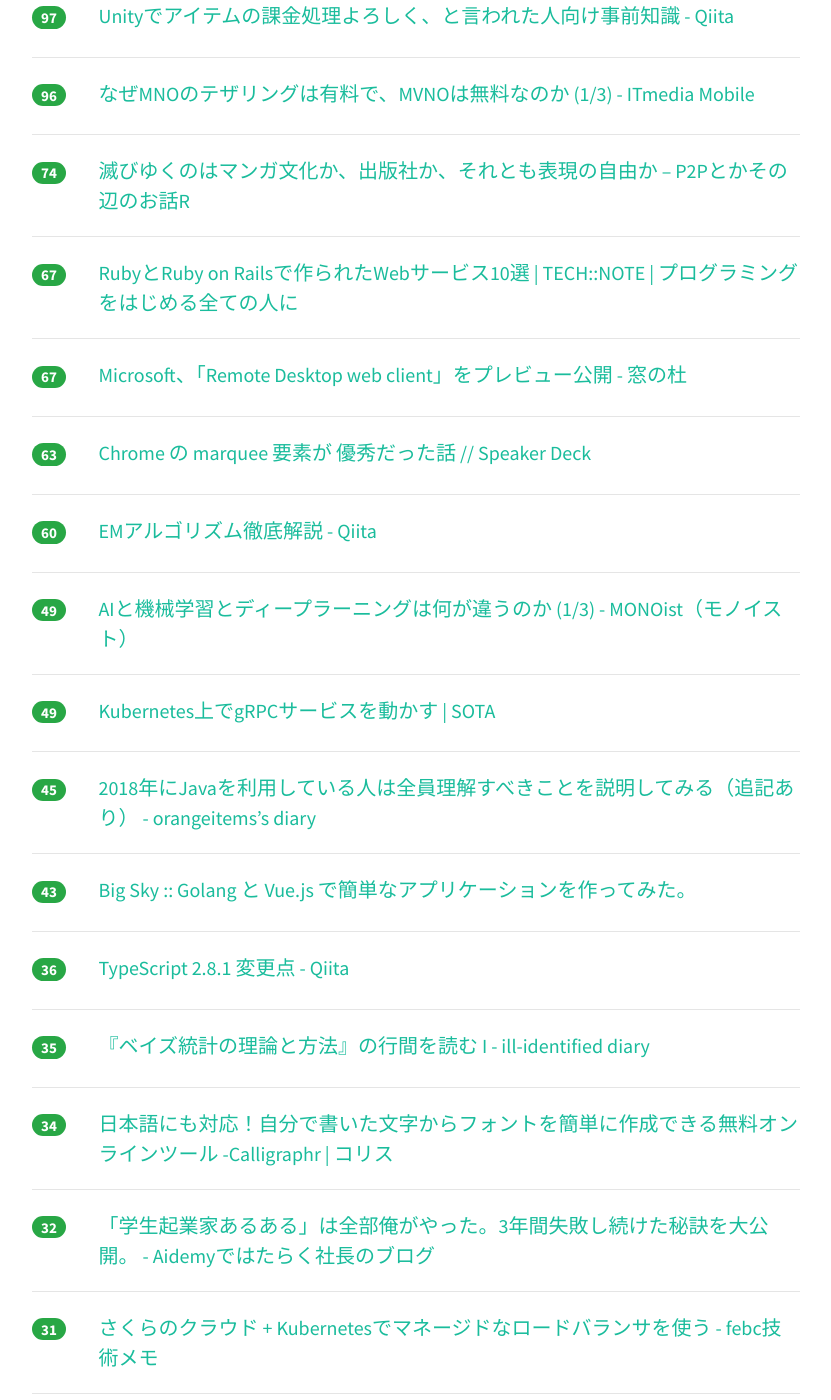
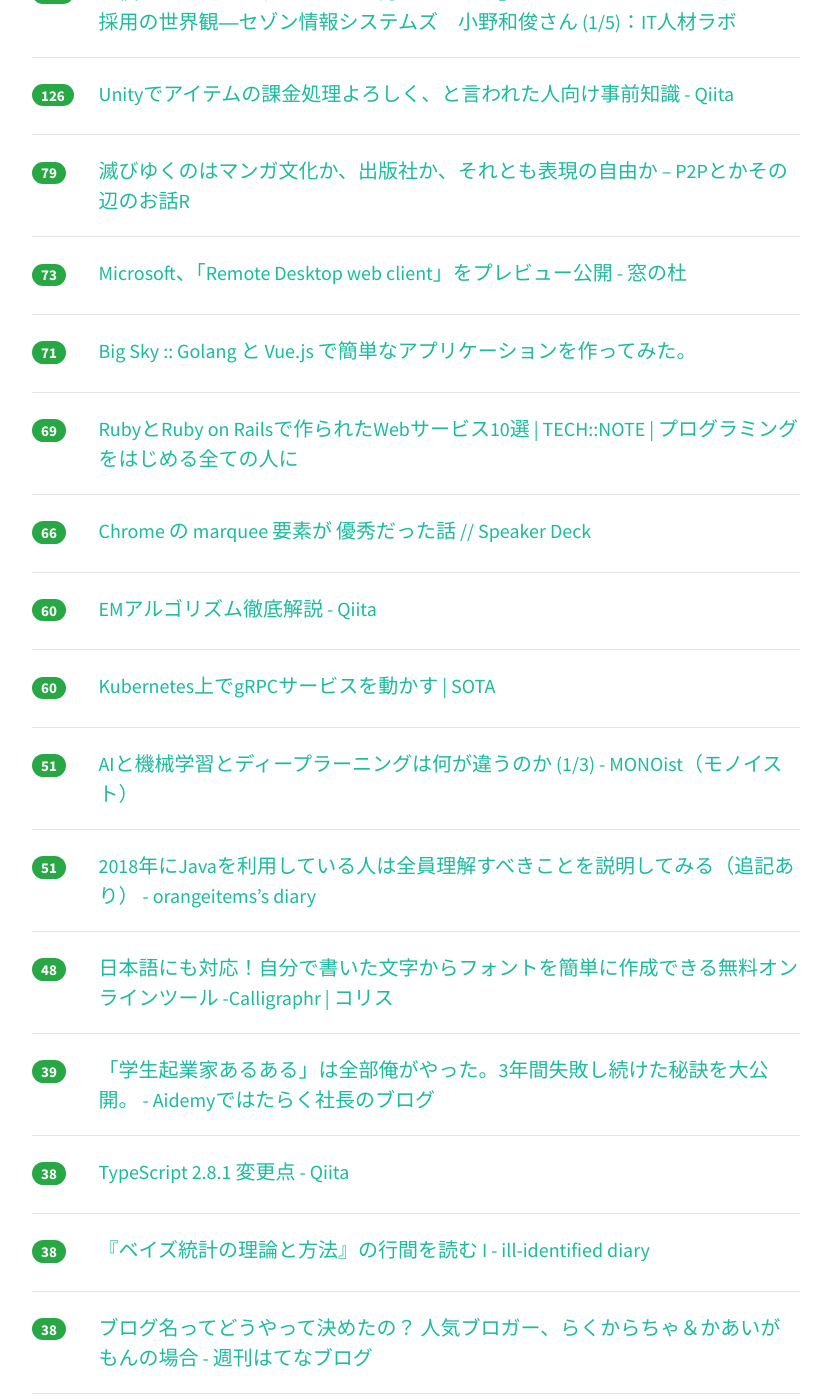
Before and after one commit to yatta47/hatena-matome-site, a Jekyll site: the page built from _posts/2018-03-30-hatena.md, in a window 1280 px wide and 1400 px high, scrolled down 598 px. Shown: the whole window, without its empty margins (224-1055 px from the left). Built offline with Jekyll 4.4.1, drawn with Linux system fonts in a browser that asks for light colours; nearby versions of some CDN libraries; some of the changed text lies outside the part shown.

Commit message:
Updated 2018-03-30

```diff
--- a/_posts/2018-03-30-hatena.md
+++ b/_posts/2018-03-30-hatena.md
@@ -1,48 +1,53 @@
 ---
 layout: post
 title:  "2018-03-30 はてぶIT"
-date:   2018-03-30 13:02:14
+date:   2018-03-30 14:01:30
 tags: [it-hotentry]
 ---
-35 件のデータあり
+38 件のデータあり
 
 <hr><div class="row">
-<div class="col-1"><span class="badge badge-pill badge-success h2">133</span></div>
+<div class="col-1"><span class="badge badge-pill badge-success h2">170</span></div>
 <div class="col-11"><a href='https://togetter.com/li/1213281' target='_blank'>死亡説・誘拐説・SCP説…考察が捗る西荻窪在住のバーチャルYouTuber『鳩羽つぐ』は「動画を投稿してる体の動画作品」なのでは - Togetter</a></div>
 </div>
 <hr>
 <div class="row">
-<div class="col-1"><span class="badge badge-pill badge-success h2">100</span></div>
+<div class="col-1"><span class="badge badge-pill badge-success h2">144</span></div>
+<div class="col-11"><a href='http://www.itmedia.co.jp/mobile/articles/1803/30/news054.html' target='_blank'>なぜMNOのテザリングは有料で、MVNOは無料なのか (1/3) - ITmedia Mobile</a></div>
+</div>
+<hr>
+<div class="row">
+<div class="col-1"><span class="badge badge-pill badge-success h2">133</span></div>
 <div class="col-11"><a href='https://itjinzai-lab.jp/article/detail/1004' target='_blank'>「僕らにオーガニックなコミュ力はいらない」―エンジニアによるエンジニア採用の世界観―セゾン情報システムズ　小野和俊さん (1/5)：IT人材ラボ</a></div>
 </div>
 <hr>
 <div class="row">
-<div class="col-1"><span class="badge badge-pill badge-success h2">97</span></div>
+<div class="col-1"><span class="badge badge-pill badge-success h2">126</span></div>
 <div class="col-11"><a href='https://qiita.com/neon-izm/items/132f034821e0daf5a2e3' target='_blank'>Unityでアイテムの課金処理よろしく、と言われた人向け事前知識 - Qiita</a></div>
 </div>
 <hr>
 <div class="row">
-<div class="col-1"><span class="badge badge-pill badge-success h2">96</span></div>
-<div class="col-11"><a href='http://www.itmedia.co.jp/mobile/articles/1803/30/news054.html' target='_blank'>なぜMNOのテザリングは有料で、MVNOは無料なのか (1/3) - ITmedia Mobile</a></div>
-</div>
-<hr>
-<div class="row">
-<div class="col-1"><span class="badge badge-pill badge-success h2">74</span></div>
+<div class="col-1"><span class="badge badge-pill badge-success h2">79</span></div>
 <div class="col-11"><a href='http://p2ptk.org/copyright/819' target='_blank'>滅びゆくのはマンガ文化か、出版社か、それとも表現の自由か – P2Pとかその辺のお話R</a></div>
 </div>
 <hr>
 <div class="row">
-<div class="col-1"><span class="badge badge-pill badge-success h2">67</span></div>
+<div class="col-1"><span class="badge badge-pill badge-success h2">73</span></div>
+<div class="col-11"><a href='https://forest.watch.impress.co.jp/docs/news/1114252.html' target='_blank'>Microsoft、「Remote Desktop web client」をプレビュー公開 - 窓の杜</a></div>
+</div>
+<hr>
+<div class="row">
+<div class="col-1"><span class="badge badge-pill badge-success h2">71</span></div>
+<div class="col-11"><a href='https://mattn.kaoriya.net/software/lang/go/20180330093346.htm' target='_blank'>Big Sky :: Golang と Vue.js で簡単なアプリケーションを作ってみた。</a></div>
+</div>
+<hr>
+<div class="row">
+<div class="col-1"><span class="badge badge-pill badge-success h2">69</span></div>
 <div class="col-11"><a href='https://tech-camp.in/note/technology/40581/' target='_blank'>RubyとRuby on Railsで作られたWebサービス10選 | TECH::NOTE | プログラミングをはじめる全ての人に</a></div>
 </div>
 <hr>
 <div class="row">
-<div class="col-1"><span class="badge badge-pill badge-success h2">67</span></div>
-<div class="col-11"><a href='https://forest.watch.impress.co.jp/docs/news/1114252.html' target='_blank'>Microsoft、「Remote Desktop web client」をプレビュー公開 - 窓の杜</a></div>
-</div>
-<hr>
-<div class="row">
-<div class="col-1"><span class="badge badge-pill badge-success h2">63</span></div>
+<div class="col-1"><span class="badge badge-pill badge-success h2">66</span></div>
 <div class="col-11"><a href='https://speakerdeck.com/tsuyoshiwada/chrome-false-marquee-yao-su-ga-you-xiu-datutahua' target='_blank'>Chrome の marquee 要素が 優秀だった話 // Speaker Deck</a></div>
 </div>
 <hr>
@@ -52,43 +57,53 @@ tags: [it-hotentry]
 </div>
 <hr>
 <div class="row">
-<div class="col-1"><span class="badge badge-pill badge-success h2">49</span></div>
+<div class="col-1"><span class="badge badge-pill badge-success h2">60</span></div>
+<div class="col-11"><a href='https://deeeet.com/writing/2018/03/30/kubernetes-grpc/' target='_blank'>Kubernetes上でgRPCサービスを動かす | SOTA</a></div>
+</div>
+<hr>
+<div class="row">
+<div class="col-1"><span class="badge badge-pill badge-success h2">51</span></div>
 <div class="col-11"><a href='http://monoist.atmarkit.co.jp/mn/articles/1803/29/news011.html' target='_blank'>AIと機械学習とディープラーニングは何が違うのか (1/3) - MONOist（モノイスト）</a></div>
 </div>
 <hr>
 <div class="row">
-<div class="col-1"><span class="badge badge-pill badge-success h2">49</span></div>
-<div class="col-11"><a href='https://deeeet.com/writing/2018/03/30/kubernetes-grpc/' target='_blank'>Kubernetes上でgRPCサービスを動かす | SOTA</a></div>
-</div>
-<hr>
-<div class="row">
-<div class="col-1"><span class="badge badge-pill badge-success h2">45</span></div>
+<div class="col-1"><span class="badge badge-pill badge-success h2">51</span></div>
 <div class="col-11"><a href='http://www.orangeitems.com/entry/2018/02/08/152022' target='_blank'>2018年にJavaを利用している人は全員理解すべきことを説明してみる（追記あり） - orangeitems’s diary</a></div>
 </div>
 <hr>
 <div class="row">
-<div class="col-1"><span class="badge badge-pill badge-success h2">43</span></div>
-<div class="col-11"><a href='https://mattn.kaoriya.net/software/lang/go/20180330093346.htm' target='_blank'>Big Sky :: Golang と Vue.js で簡単なアプリケーションを作ってみた。</a></div>
+<div class="col-1"><span class="badge badge-pill badge-success h2">48</span></div>
+<div class="col-11"><a href='https://coliss.com/articles/build-websites/operation/work/create-my-own-fonts-calligraphr.html' target='_blank'>日本語にも対応！自分で書いた文字からフォントを簡単に作成できる無料オンラインツール -Calligraphr | コリス</a></div>
 </div>
 <hr>
 <div class="row">
-<div class="col-1"><span class="badge badge-pill badge-success h2">36</span></div>
+<div class="col-1"><span class="badge badge-pill badge-success h2">39</span></div>
+<div class="col-11"><a href='http://tarisaa.hatenablog.com/entry/2018/03/30/025622' target='_blank'>「学生起業家あるある」は全部俺がやった。3年間失敗し続けた秘訣を大公開。 - Aidemyではたらく社長のブログ</a></div>
+</div>
+<hr>
+<div class="row">
+<div class="col-1"><span class="badge badge-pill badge-success h2">38</span></div>
 <div class="col-11"><a href='https://qiita.com/vvakame/items/2e32aeded05997f77dfa' target='_blank'>TypeScript 2.8.1 変更点 - Qiita</a></div>
 </div>
 <hr>
 <div class="row">
-<div class="col-1"><span class="badge badge-pill badge-success h2">35</span></div>
+<div class="col-1"><span class="badge badge-pill badge-success h2">38</span></div>
 <div class="col-11"><a href='http://ill-identified.hatenablog.com/entry/2018/03/30/015132' target='_blank'>『ベイズ統計の理論と方法』の行間を読む I - ill-identified diary</a></div>
 </div>
 <hr>
 <div class="row">
-<div class="col-1"><span class="badge badge-pill badge-success h2">34</span></div>
-<div class="col-11"><a href='https://coliss.com/articles/build-websites/operation/work/create-my-own-fonts-calligraphr.html' target='_blank'>日本語にも対応！自分で書いた文字からフォントを簡単に作成できる無料オンラインツール -Calligraphr | コリス</a></div>
+<div class="col-1"><span class="badge badge-pill badge-success h2">38</span></div>
+<div class="col-11"><a href='http://blog.hatenablog.com/entry/gmo_bloginterview' target='_blank'>ブログ名ってどうやって決めたの？ 人気ブロガー、らくからちゃ＆かあいがもんの場合 - 週刊はてなブログ</a></div>
 </div>
 <hr>
 <div class="row">
-<div class="col-1"><span class="badge badge-pill badge-success h2">32</span></div>
-<div class="col-11"><a href='http://tarisaa.hatenablog.com/entry/2018/03/30/025622' target='_blank'>「学生起業家あるある」は全部俺がやった。3年間失敗し続けた秘訣を大公開。 - Aidemyではたらく社長のブログ</a></div>
+<div class="col-1"><span class="badge badge-pill badge-success h2">34</span></div>
+<div class="col-11"><a href='https://anond.hatelabo.jp/20180329194608' target='_blank'>一番意味不明のコメント</a></div>
+</div>
+<hr>
+<div class="row">
+<div class="col-1"><span class="badge badge-pill badge-success h2">31</span></div>
+<div class="col-11"><a href='https://japan.cnet.com/article/35116886/' target='_blank'>「FGO」開発のディライトワークスが、社内ボードゲームカフェを新設した狙い - CNET Japan</a></div>
 </div>
 <hr>
 <div class="row">
@@ -97,23 +112,23 @@ tags: [it-hotentry]
 </div>
 <hr>
 <div class="row">
-<div class="col-1"><span class="badge badge-pill badge-success h2">30</span></div>
-<div class="col-11"><a href='https://japan.cnet.com/article/35116886/' target='_blank'>「FGO」開発のディライトワークスが、社内ボードゲームカフェを新設した狙い - CNET Japan</a></div>
-</div>
-<hr>
-<div class="row">
-<div class="col-1"><span class="badge badge-pill badge-success h2">29</span></div>
+<div class="col-1"><span class="badge badge-pill badge-success h2">31</span></div>
 <div class="col-11"><a href='https://av.watch.impress.co.jp/docs/news/1114282.html' target='_blank'>Amazon Echo一般販売開始、Dotは期間限定1,500円引き。4月3日から店頭販売 - AV Watch</a></div>
 </div>
 <hr>
 <div class="row">
 <div class="col-1"><span class="badge badge-pill badge-success h2">28</span></div>
-<div class="col-11"><a href='https://anond.hatelabo.jp/20180329194608' target='_blank'>一番意味不明のコメント</a></div>
+<div class="col-11"><a href='https://speakerdeck.com/brn/reacttorxdefu-zhai-zuo-tuta' target='_blank'>ReactとRxで負債作った // Speaker Deck</a></div>
 </div>
 <hr>
 <div class="row">
 <div class="col-1"><span class="badge badge-pill badge-success h2">26</span></div>
 <div class="col-11"><a href='http://www.itmedia.co.jp/news/articles/1803/29/news090.html' target='_blank'>新iPadのベンチマーク性能はiPhone 7並み - ITmedia NEWS</a></div>
+</div>
+<hr>
+<div class="row">
+<div class="col-1"><span class="badge badge-pill badge-success h2">26</span></div>
+<div class="col-11"><a href='https://codeiq.jp/magazine/2018/03/58261/' target='_blank'>【及川卓也×Datachain】ブロックチェーンでデータ流通に革新を―Fintech以外の応用分野とは｜CodeIQ MAGAZINE</a></div>
 </div>
 <hr>
 <div class="row">
@@ -127,18 +142,18 @@ tags: [it-hotentry]
 </div>
 <hr>
 <div class="row">
-<div class="col-1"><span class="badge badge-pill badge-success h2">24</span></div>
-<div class="col-11"><a href='http://blog.hatenablog.com/entry/gmo_bloginterview' target='_blank'>ブログ名ってどうやって決めたの？ 人気ブロガー、らくからちゃ＆かあいがもんの場合 - 週刊はてなブログ</a></div>
-</div>
-<hr>
-<div class="row">
 <div class="col-1"><span class="badge badge-pill badge-success h2">23</span></div>
 <div class="col-11"><a href='http://ascii.jp/elem/000/001/655/1655101/' target='_blank'>ASCII.jp：MySQL/PostgreSQLのAzure移行の壁になる「新しい概念」を排除した</a></div>
 </div>
 <hr>
 <div class="row">
 <div class="col-1"><span class="badge badge-pill badge-success h2">23</span></div>
-<div class="col-11"><a href='https://speakerdeck.com/brn/reacttorxdefu-zhai-zuo-tuta' target='_blank'>ReactとRxで負債作った // Speaker Deck</a></div>
+<div class="col-11"><a href='https://smhn.info/201803-ios-performance-limit' target='_blank'>iOS 11.3が配信開始、批判殺到の「パフォーマンス制限」を停止する設定画面が追加 – すまほん!!</a></div>
+</div>
+<hr>
+<div class="row">
+<div class="col-1"><span class="badge badge-pill badge-success h2">22</span></div>
+<div class="col-11"><a href='https://www.sankeibiz.jp/business/news/180330/bsj1803300500002-n1.htm' target='_blank'>楽天携帯、大手３社の３割安　月額４０００円検討　最短３年後に黒字化目指す (1/2ページ) - SankeiBiz（サンケイビズ）</a></div>
 </div>
 <hr>
 <div class="row">
@@ -153,17 +168,17 @@ tags: [it-hotentry]
 <hr>
 <div class="row">
 <div class="col-1"><span class="badge badge-pill badge-success h2">21</span></div>
-<div class="col-11"><a href='https://codeiq.jp/magazine/2018/03/58261/' target='_blank'>【及川卓也×Datachain】ブロックチェーンでデータ流通に革新を―Fintech以外の応用分野とは｜CodeIQ MAGAZINE</a></div>
-</div>
-<hr>
-<div class="row">
-<div class="col-1"><span class="badge badge-pill badge-success h2">20</span></div>
-<div class="col-11"><a href='https://www.sankeibiz.jp/business/news/180330/bsj1803300500002-n1.htm' target='_blank'>楽天携帯、大手３社の３割安　月額４０００円検討　最短３年後に黒字化目指す (1/2ページ) - SankeiBiz（サンケイビズ）</a></div>
+<div class="col-11"><a href='https://findy-code.io/engineer-lab/college-students-engineer' target='_blank'>学生エンジニアは大学時代からスキル偏差値を意識した方がいい理由 | Findy Engineer Lab</a></div>
 </div>
 <hr>
 <div class="row">
 <div class="col-1"><span class="badge badge-pill badge-success h2">18</span></div>
 <div class="col-11"><a href='http://blog.hiroppy.me/entry/2018/03/30/100008' target='_blank'>Node.jsの使用調査をしてみた - 技術探し</a></div>
+</div>
+<hr>
+<div class="row">
+<div class="col-1"><span class="badge badge-pill badge-success h2">15</span></div>
+<div class="col-11"><a href='https://anond.hatelabo.jp/20180330030314' target='_blank'>ブクマする時間のこと、ブ活っていうの良くない？</a></div>
 </div>
 <hr>
 <div class="row">
```
